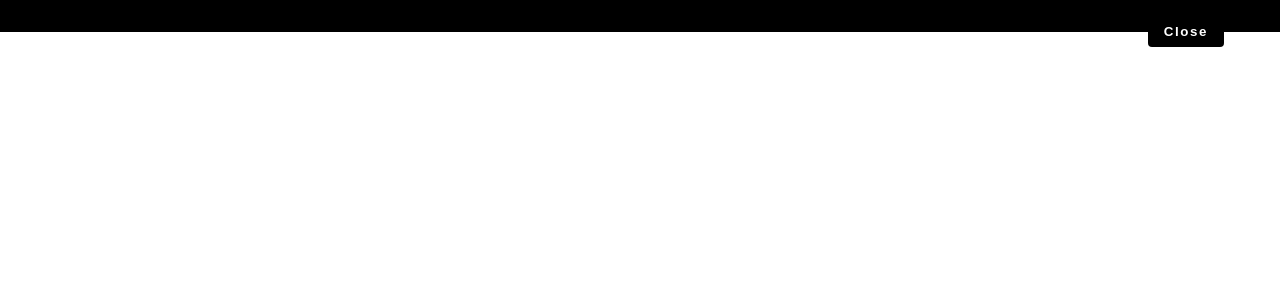
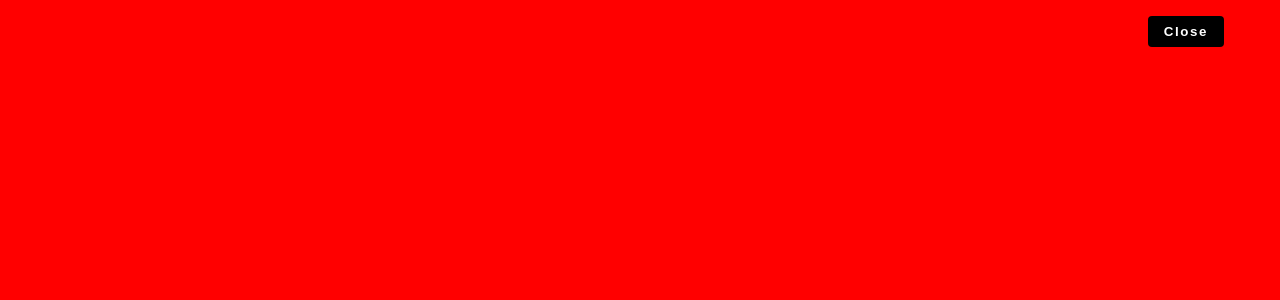
Before and after one commit to aanndch/animated-menu, a React (Create React App) app: page / in a window 1280 px wide. Both pictures are taken after a click on the button "Menu". Shown: the top 300 px of the page. Built offline with nearby package versions, Linux system fonts and the light colour scheme.

Commit message:
All working

```diff
--- a/src/App.css
+++ b/src/App.css
@@ -25,25 +25,24 @@
 
 .menu {
   display: none;
-  position: fixed;
   z-index: 9;
   top: 0;
-  bottom: 0;
   left: 0;
   right: 0;
+  position: fixed;
   height: 100%;
   width: 100%;
 }
 
 .secondary-background {
-  position: fixed;
-  z-index: -1;
   top: 0;
-  bottom: 0;
   left: 0;
   right: 0;
+  bottom: 0;
+  position: fixed;
   height: 100%;
   width: 100%;
+  z-index: -1;
   background-color: black;
 }
 
@@ -51,5 +50,5 @@
   position: relative;
   background-color: red;
   height: 100%;
-  width: 100%;
+  overflow: hidden;
 }
--- a/src/Header.js
+++ b/src/Header.js
@@ -11,8 +11,8 @@ const Header = () => {
   const [disabled, setDisabled] = useState(false);
 
   let menu = useRef(null);
-  let secondBackground = useRef(null);
-  let background = useRef(null);
+  let reveal1 = useRef(null);
+  let reveal2 = useRef(null);
 
   const handleMenu = () => {
     disableMenu();
@@ -45,7 +45,7 @@ const Header = () => {
 
   useEffect(() => {
     if (state.clicked === false) {
-      gsap.to([background, secondBackground], {
+      gsap.to([reveal2, reveal1], {
         duration: 0.8,
         height: 0,
         ease: "power3.inOut",
@@ -71,21 +71,20 @@ const Header = () => {
         }
       });
 
-      gsap.to([secondBackground, background], {
-        duration: 0.8,
+      gsap.to([reveal1, reveal2], {
+        duration: 0,
         opacity: 1,
         height: "100%"
       });
 
-      gsap.from([secondBackground, background], {
+      gsap.from([reveal1, reveal2], {
         duration: 0.8,
         height: 0,
-        opacity: 1,
         transformOrigin: "right top",
-        skewY: 1,
+        skewY: 2,
         ease: "power3.inOut",
         stagger: {
-          amount: 0.15
+          amount: 0.1
         }
       });
     }
@@ -97,12 +96,8 @@ const Header = () => {
         {state.menuName}
       </button>
       <div ref={el => (menu = el)} className="menu">
-        <div
-          ref={el => (secondBackground = el)}
-          className="secondary-background"
-        >
-          <div ref={el => (background = el)} className="background"></div>
-        </div>
+        <div ref={el => (reveal1 = el)} className="secondary-background"></div>
+        <div ref={el => (reveal2 = el)} className="background"></div>
       </div>
     </header>
   );
```
